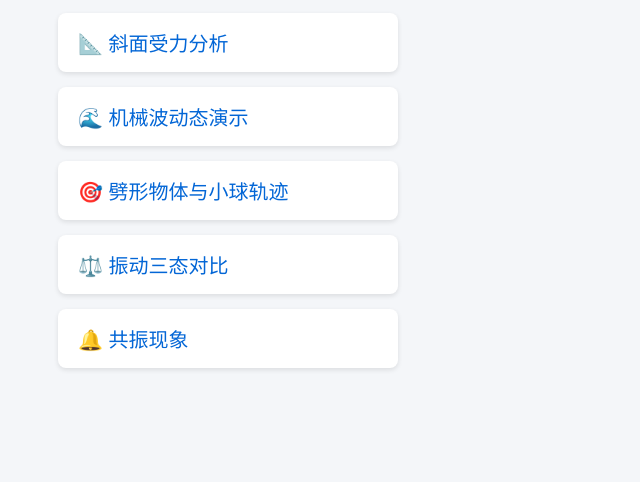
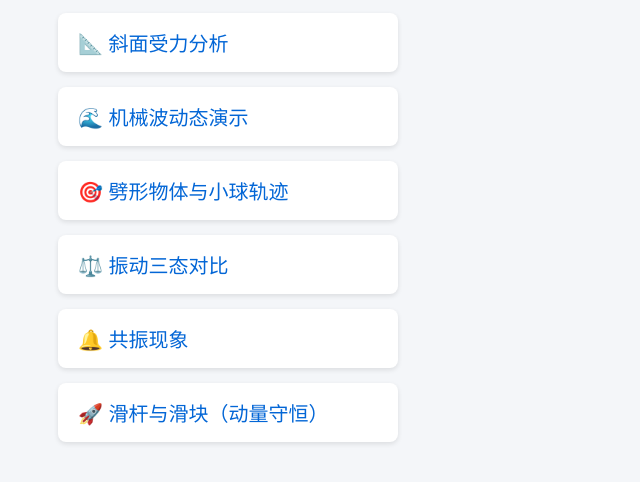
Before and after one commit to zwz949847-create/zwz949847-create.github.io, a plain HTML site: page index.html in a window 1280 px wide. Shown: the part 174-656 px from the top of the page, without its empty margins (0-640 px from the left). Drawn offline with Linux system fonts and the light colour scheme.

```diff
--- a/index.html
+++ b/index.html
@@ -22,6 +22,7 @@
         <li><a href="vibration_states.html">⚖️ 振动三态对比</a ></li>
         <!-- 如果你还有一个共振的，把下面的文件名改成你实际的名字 -->
         <li><a href="resonance.html">🔔 共振现象</a ></li>
+        <li><a href="rod_slider.html">🚀 滑杆与滑块（动量守恒）</a ></li>
     </ul>
 </body>
 </html>
```
